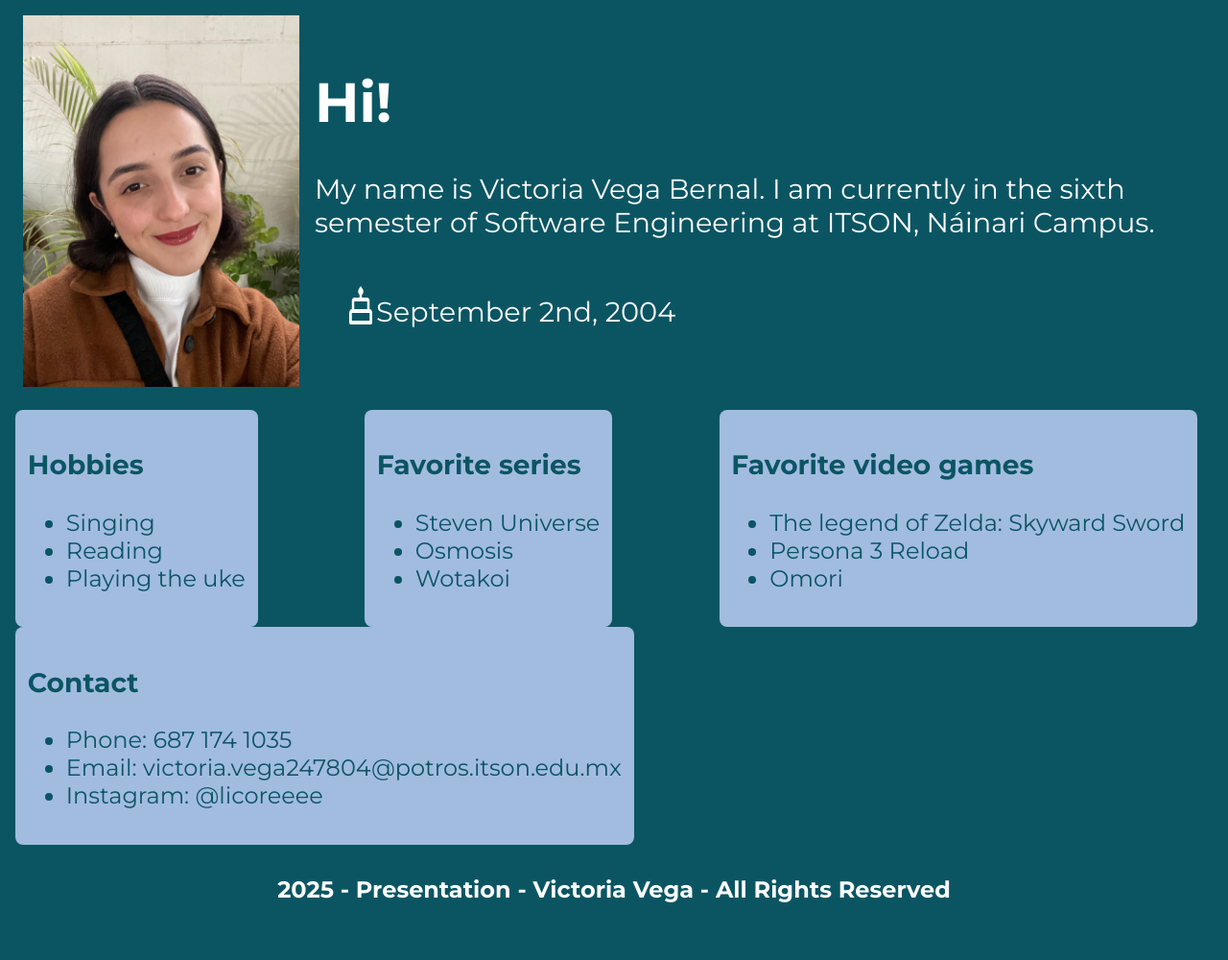
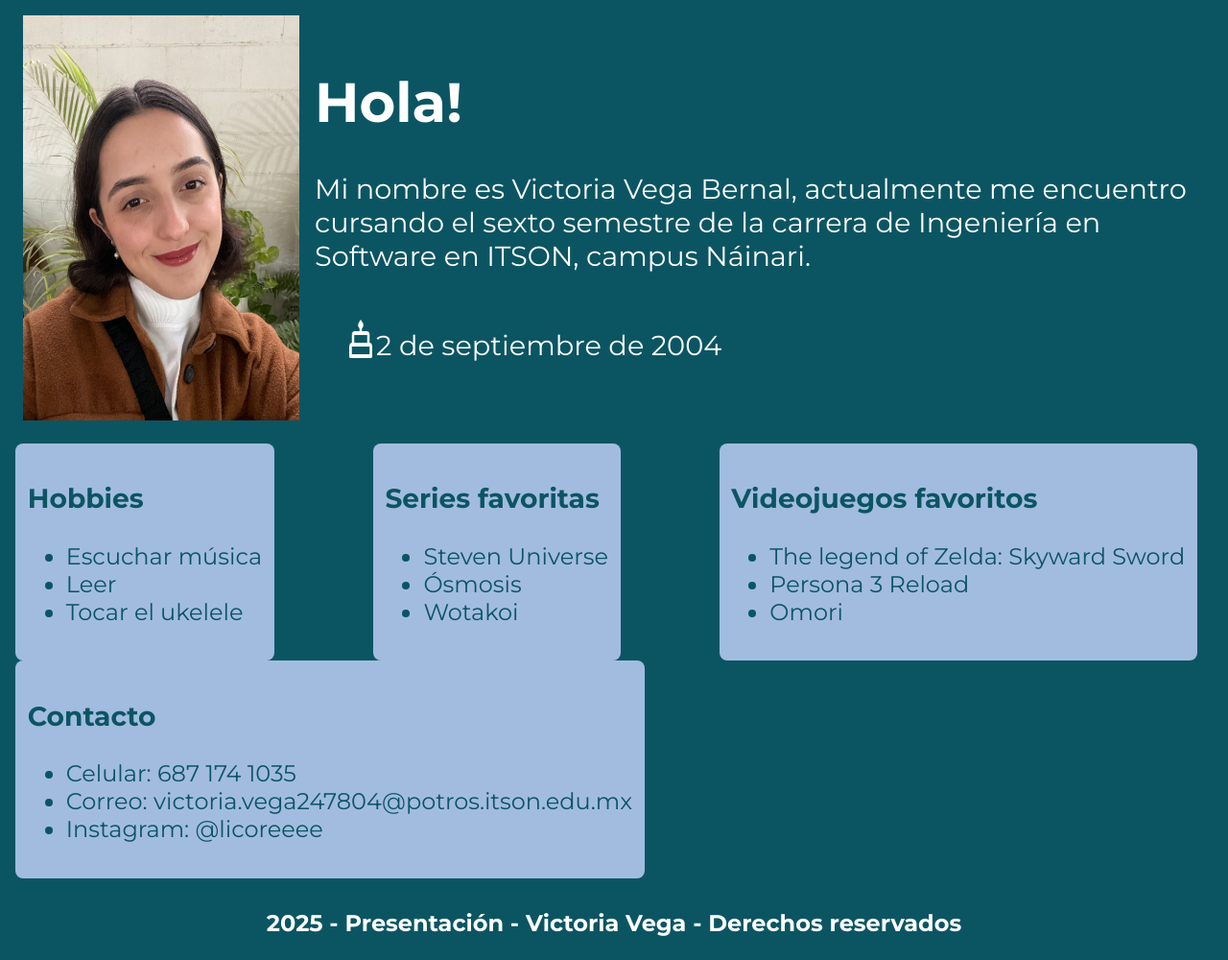
Before and after one commit to licoreeee/LandingVegaVictoria, a plain HTML site: page LandingVegaVictoria/index.html in a window 1280 px wide. Shown: the whole page at 96% size. Before the commit the page ends 965 px from the top, so only its background shows below. Drawn offline with Linux system fonts and the light colour scheme.

Commit message:
Revert "LandingVegaVictoria English Version"
This reverts commit cc5af1c64436751e079593be5b97c7b65d926066.

```diff
--- a/LandingVegaVictoria/index.html
+++ b/LandingVegaVictoria/index.html
@@ -4,17 +4,17 @@
     <meta charset="UTF-8">
     <meta name="viewport" content="width=device-width, initial-scale=1.0">
     <link rel="stylesheet" href="styles.css"/>
-    <title>Presentation - Victoria Vega</title>
+    <title>Presentación - Victoria Vega</title>
 </head>
 <body>
     <header>
         <img class="imagen" src="resources\imagen_victoria.jpeg" alt="Foto de Victoria">
         <div>
-            <h1>Hi!</h1>
-            <p>My name is Victoria Vega Bernal. I am currently in the sixth semester of Software Engineering at ITSON, Náinari Campus.</p>
+            <h1>Hola!</h1>
+            <p>Mi nombre es Victoria Vega Bernal, actualmente me encuentro cursando el sexto semestre de la carrera de Ingeniería en Software en ITSON, campus Náinari.</p>
             <div>
                 <img class="icono" src="resources\icono_pastel.png" alt="Icono pastel">
-                <p> September 2nd, 2004</p>
+                <p> 2 de septiembre de 2004</p>
             </div>
         </div>
     </header>
@@ -22,21 +22,21 @@
         <section>
             <h3>Hobbies</h3>
             <ul>
-                <li>Singing</li>
-                <li>Reading</li>
-                <li>Playing the uke</li>
+                <li>Escuchar música</li>
+                <li>Leer</li>
+                <li>Tocar el ukelele</li>
             </ul>
         </section>
         <section>
-            <h3>Favorite series</h3>
+            <h3>Series favoritas</h3>
             <ul>
                 <li>Steven Universe</li>
-                <li>Osmosis</li>
+                <li>Ósmosis</li>
                 <li>Wotakoi</li>
             </ul>
         </section>
         <section>
-            <h3>Favorite video games</h3>
+            <h3>Videojuegos favoritos</h3>
             <ul>
                 <li>The legend of Zelda: Skyward Sword</li>
                 <li>Persona 3 Reload</li>
@@ -45,16 +45,16 @@
         </section>
         </div>
         <section>
-            <h3>Contact</h3>
+            <h3>Contacto</h3>
             <ul>
-                <li>Phone: 687 174 1035</li>
-                <li>Email: victoria.vega247804@potros.itson.edu.mx</li>
+                <li>Celular: 687 174 1035</li>
+                <li>Correo: victoria.vega247804@potros.itson.edu.mx</li>
                 <li>Instagram: @licoreeee</li>
             </ul>
         </section>
     </main>
     <footer>
-        <p>2025 - Presentation - Victoria Vega - All Rights Reserved</p>
+        <p>2025 - Presentación - Victoria Vega - Derechos reservados</p>
     </footer>
 </body>
 </html>
```
